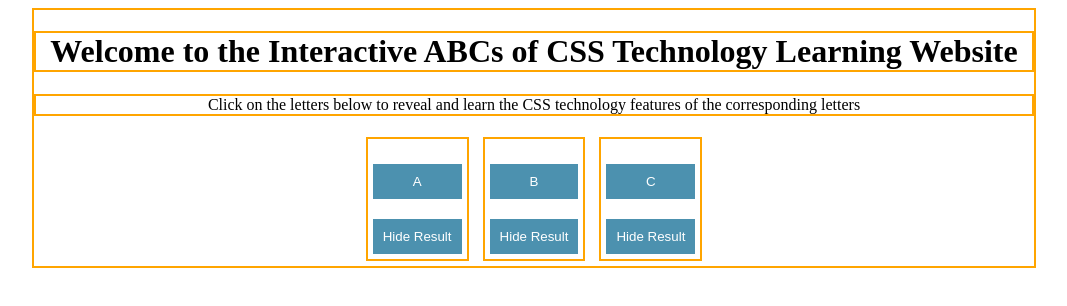
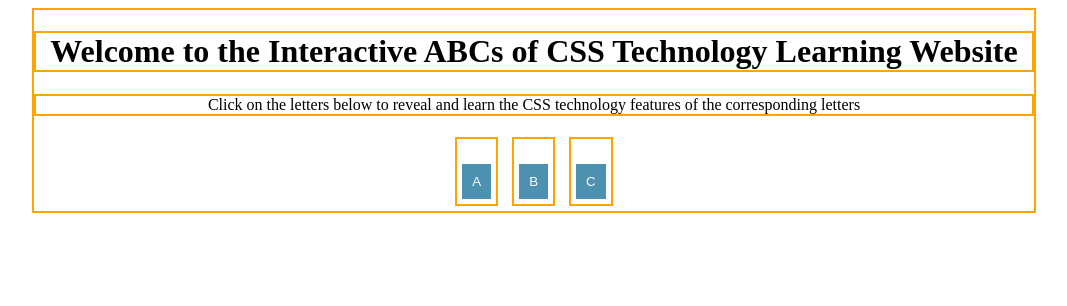
Before and after one commit to dsajid20/InclassAssignment2, a plain HTML site: page index.html in a window 1280 px wide. Shown: the whole page, without its empty margins (106-1173 px from the left). Drawn offline with Linux system fonts and the light colour scheme.

Commit message:
assignment 2 updated

```diff
--- a/JS/script.js
+++ b/JS/script.js
@@ -1,8 +1,17 @@
-function toggleImage(imgId) {
+function showImage(imgId, btnId, hideId) {
     var img = document.getElementById(imgId);
-    if (img.style.display === "none") {
-        img.style.display = "block";
-    } else {
-        img.style.display = "none";
-    }
+    var btn = document.getElementById(btnId);
+    var hideBtn = document.getElementById(hideId);
+    img.style.display = "block";
+    btn.style.display = "none";
+    hideBtn.style.display = "block";
 }
+
+function hideImage(imgId, btnId, hideId) {
+    var img = document.getElementById(imgId);
+    var btn = document.getElementById(btnId);
+    var hideBtn = document.getElementById(hideId);
+    img.style.display = "none";
+    btn.style.display = "block";
+    hideBtn.style.display = "none";
+}
--- a/index.html
+++ b/index.html
@@ -13,23 +13,23 @@
 
     <!-- Aspect Ratio -->
     <div class="card" id="cardA">
-        <button onclick="toggleImage('imgA')">A</button>
+        <button id="btnA" onclick="showImage('imgA', 'btnA', 'hideA')">A</button>
         <img id="imgA" src="./imgs/AforAspect.png" alt="Image for Aspect Ratio" style="display:none;">
-        <button onclick="toggleImage('imgA')">Hide Result</button>
+        <button id="hideA" onclick="hideImage('imgA', 'btnA', 'hideA')" style="display:none;">Hide Result</button>
     </div>
 
     <!-- Border -->
     <div class="card" id="cardB">
-        <button onclick="toggleImage('imgB')">B</button>
+        <button id="btnB" onclick="showImage('imgB', 'btnB', 'hideB')">B</button>
         <img id="imgB" src="./imgs/BforBorder.png" alt="Image for Border" style="display:none;">
-        <button onclick="toggleImage('imgB')">Hide Result</button>
+        <button id="hideB" onclick="hideImage('imgB', 'btnB', 'hideB')" style="display:none;">Hide Result</button>
      </div>
 
      <!-- Colors -->
      <div class="card" id ="cardC">
-         <button onclick = "toggleImage('imgC')">C</button>
+         <button id="btnC" onclick = "showImage('imgC', 'btnC', 'hideC')">C</button>
          <img id="imgC" src="./imgs/CforColors.png" alt="Image for Colors" style="display:none;">
-         <button onclick = "toggleImage('imgC')">Hide Result</button>
+         <button id="hideC" onclick = "hideImage('imgC', 'btnC', 'hideC')" style="display:none;">Hide Result</button>
       </div>
   </div>
   <script src = "./JS/script.js"></script>
```
